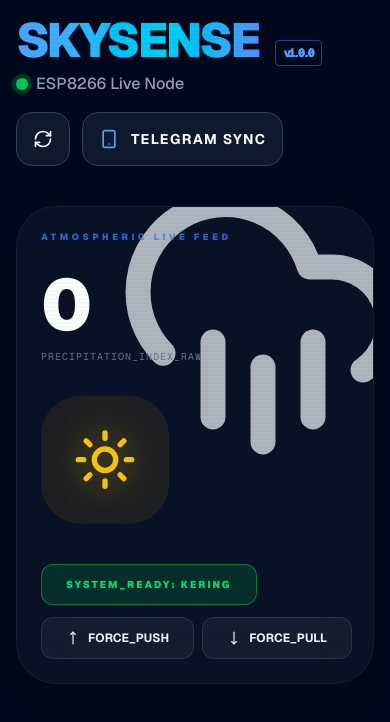
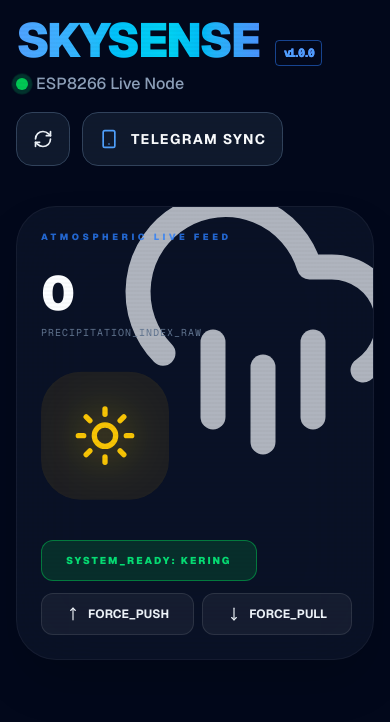
Before and after one commit to shadvls/skysense, a Next.js app in the folder dashboard/: page / in a window 390 px wide. Shown: the top 722 px of the page. Built offline with nearby package versions, Linux system fonts and the light colour scheme.

Commit message:
fix: improve mobile responsive text sizing

```diff
--- a/dashboard/app/components/sections/SensorCard.tsx
+++ b/dashboard/app/components/sections/SensorCard.tsx
@@ -70,7 +70,7 @@ export default function SensorCard({ data, onCommand }: SensorProps) {
           >
             <h2
               ref={sensorRef}
-              className="text-7xl md:text-[10rem] font-black text-white leading-none tracking-tighter inline-block"
+              className="text-5xl sm:text-7xl md:text-[10rem] font-black text-white leading-none tracking-tighter inline-block break-all"
             >
               0
             </h2>
```
